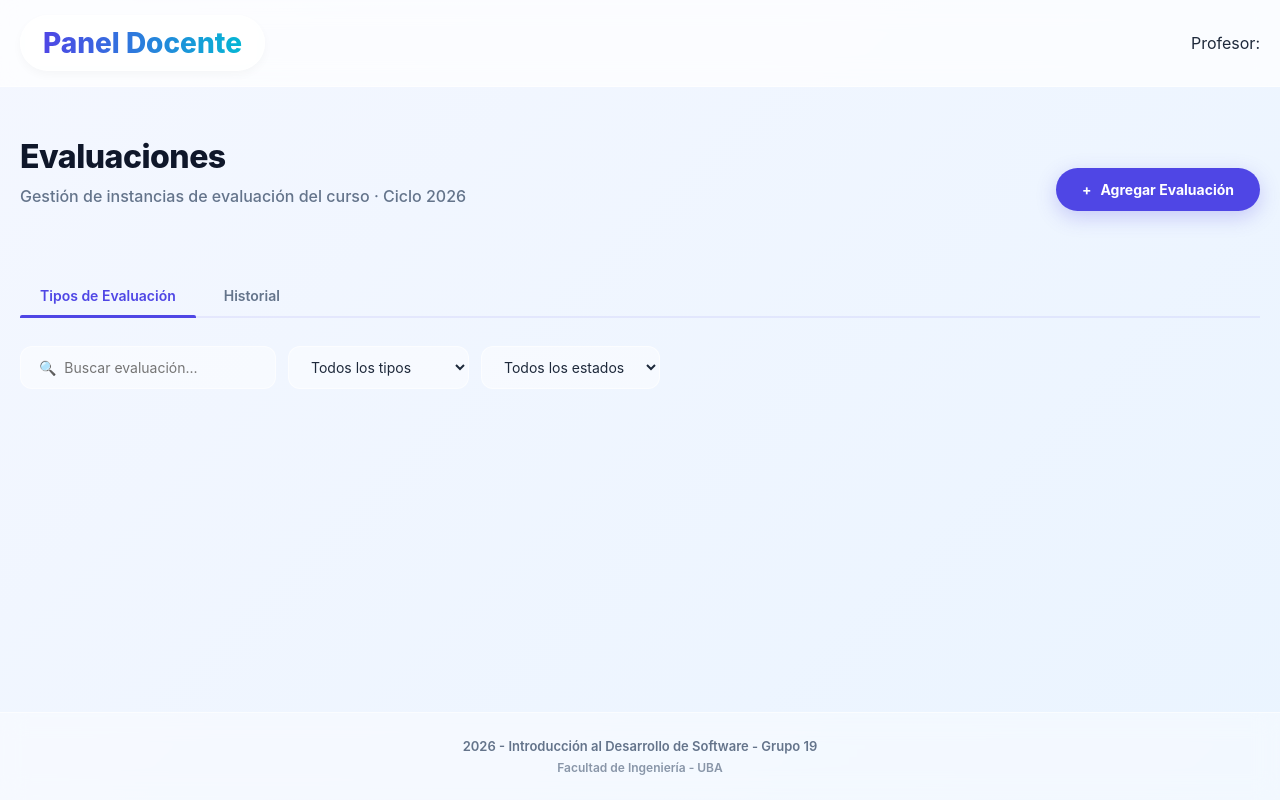
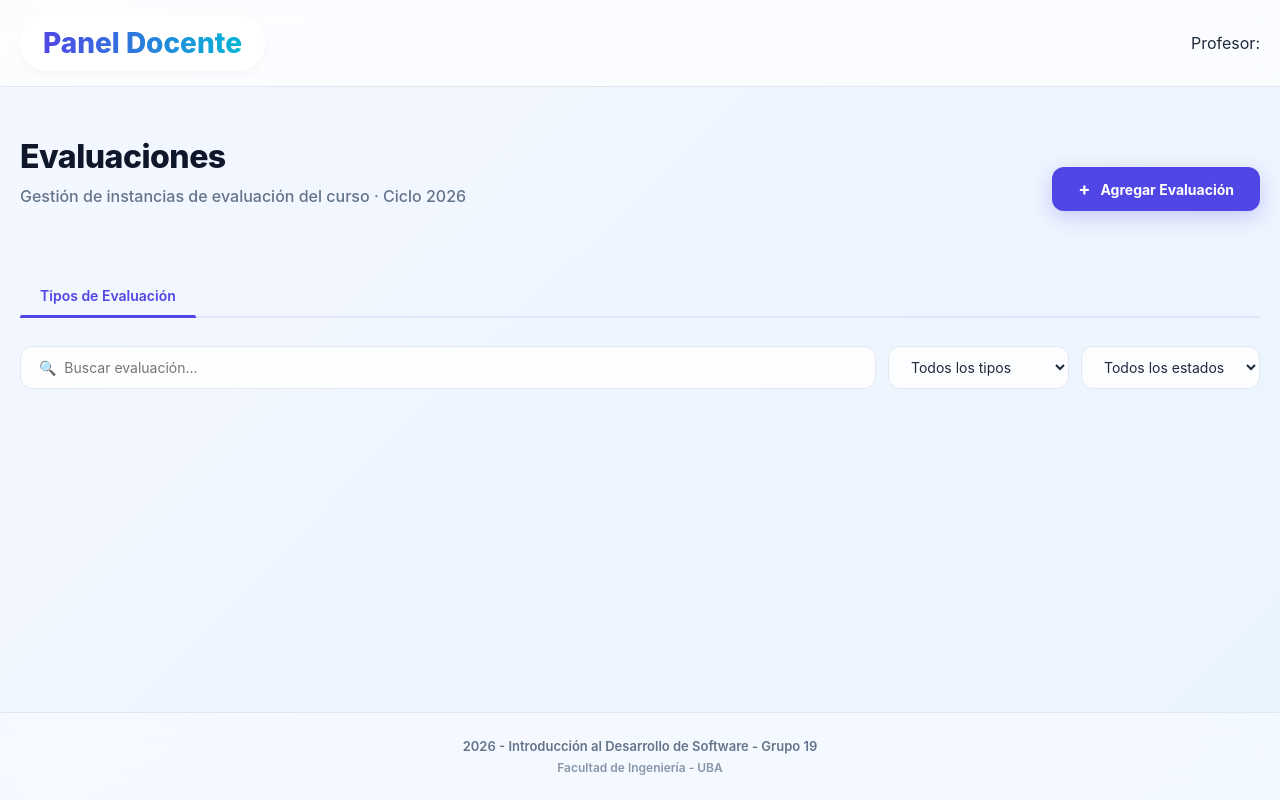
Before and after one commit to marco-ingenieria/fiubyte, a Flask app: page /evaluaciones in a window 1280 px wide. Run offline with Flask 3, Linux system fonts and the light colour scheme.

Commit message:
Actualizo estilos y template de registro de evaluaciones

```diff
--- a/FRONT/static/style/registro_evaluaciones.css
+++ b/FRONT/static/style/registro_evaluaciones.css
@@ -1,3 +1,14 @@
+/* --- Variables base --- */
+:root {
+  --color-primario: #4f46e5;
+  --color-primario-hover: #4338ca;
+  --texto-oscuro: #1e293b;
+  --texto-mutado: #64748b;
+  --blanco-vidrio: rgba(255, 255, 255, 0.8);
+  --borde-vidrio: #e2e8f0;
+}
+
+/* --- Layout Principal --- */
 #page-header {
   display: flex;
   justify-content: space-between;
@@ -7,28 +18,33 @@
   flex-wrap: wrap;
 }
 
+/* --- Botón Agregar --- */
 #btn-crear {
   display: inline-flex;
   align-items: center;
-  gap: 9px;
+  gap: 10px;
   background: var(--color-primario);
   color: white;
   border: none;
-  border-radius: 50px;
+  border-radius: 12px;
   padding: 13px 26px;
   font-family: inherit;
   font-size: 14px;
   font-weight: 700;
   cursor: pointer;
   box-shadow: 0 6px 20px rgba(79, 70, 229, 0.25);
-  transition: all 0.25s ease;
+  transition: all 0.3s cubic-bezier(0.4, 0, 0.2, 1);
 }
 
 #btn-crear:hover {
   background: var(--color-primario-hover);
   transform: translateY(-2px);
+  box-shadow: 0 8px 25px rgba(79, 70, 229, 0.4);
 }
 
+#btn-crear span { font-size: 18px; line-height: 1; }
+
+/* --- Tabs --- */
 #tabs {
   display: flex;
   gap: 8px;
@@ -49,13 +65,15 @@
   background: var(--color-primario); border-radius: 2px 2px 0 0;
 }
 
+/* --- Filtros --- */
 #filter-bar { display: flex; gap: 12px; margin-bottom: 22px; flex-wrap: wrap; }
 #search-input, #filter-bar select {
   background: var(--blanco-vidrio); border: 1px solid var(--borde-vidrio); border-radius: 12px;
   padding: 11px 18px; font-family: inherit; font-size: 14px; outline: none; color: var(--texto-oscuro);
 }
+#search-input { flex: 1; min-width: 250px; }
 
-/* 3. Listado de Tarjetas Dinámicas y Avatares */
+/* --- Listado de Tarjetas --- */
 #eval-list { display: flex; flex-direction: column; gap: 14px; }
 #eval-list > div {
   background: var(--blanco-vidrio); border: 1px solid var(--borde-vidrio);
@@ -65,6 +83,7 @@
 
 #eval-list > div:hover { transform: translateY(-4px); background: rgba(255, 255, 255, 0.6); }
 
+/* Avatares */
 #eval-list div[data-avatar="tp"] { background: linear-gradient(135deg, #818cf8, #6366f1); color: white; }
 #eval-list div[data-avatar="parcial"] { background: linear-gradient(135deg, #fb923c, #f59e0b); color: white; }
 #eval-list div[data-avatar="final"] { background: linear-gradient(135deg, #10b981, #059669); color: white; }
@@ -76,23 +95,13 @@
 }
 
 #eval-list > div > div:nth-child(2) { flex: 1; }
-#eval-list > div > div:nth-child(2) h2 { font-size: 16px; font-weight: 700; color: var(--texto-oscuro); }
+#eval-list > div > div:nth-child(2) h2 { font-size: 16px; font-weight: 700; color: var(--texto-oscuro); margin: 0; }
 
+/* Tags y Fechas */
 span[data-tag] { font-size: 11px; font-weight: 700; text-transform: uppercase; padding: 3px 10px; border-radius: 50px; }
-span[data-tag="regular"] { background: rgba(99, 102, 241, 0.1); color: #4f46e5; }
-span[data-tag="recup"] { background: rgba(14, 165, 233, 0.1); color: #0ea5e9; }
+span[data-deadline] { padding: 4px 12px; border-radius: 50px; font-size: 12px; font-weight: 600; display: inline-flex; align-items: center; gap: 4px; }
 
-span[data-deadline] { padding: 4px 12px; border-radius: 50px; font-size: 12px; font-weight: 600; display: inline-flex; align-items: center; gap: 4px; }
-span[data-deadline="ok"] { background: rgba(16, 185, 129, 0.1); color: #059669; }
-span[data-deadline="warn"] { background: rgba(245, 158, 11, 0.12); color: #d97706; }
-span[data-deadline="late"] { background: rgba(239, 68, 68, 0.1); color: #dc2626; }
-
-#eval-list > div > div:last-child { display: flex; gap: 8px; }
-#eval-list > div > div:last-child button {
-  width: 36px; height: 36px; border-radius: 10px; border: 1px solid var(--borde-vidrio);
-  background: white; cursor: pointer; display: flex; align-items: center; justify-content: center;
-}
-
+/* --- Modales --- */
 #modal-overlay, #confirm-overlay {
   position: fixed; inset: 0; background: rgba(15, 23, 42, 0.4); backdrop-filter: blur(6px);
   z-index: 500; display: none; align-items: center; justify-content: center; padding: 20px;
@@ -100,25 +109,25 @@ span[data-deadline="late"] { background: rgba(239, 68, 68, 0.1); color: #dc2626;
 
 #modal-overlay[data-state="open"], #confirm-overlay[data-state="open"] { display: flex; }
 #modal, #confirm-box { background: white; border-radius: 24px; width: 100%; max-width: 540px; padding: 30px; }
-#modal-header { display: flex; align-items: center; justify-content: space-between; margin-bottom: 20px; border-bottom: 1px solid #f1f5f9; padding-bottom: 15px; }
 
-div[data-form-row="double"] { display: grid; grid-template-columns: 1fr 1fr; gap: 16px; margin-bottom: 14px; }
-div[data-form-row="single"] { margin-bottom: 14px; }
+#modal-body label {
+  display: block; font-size: 11px; font-weight: 700;
+  color: var(--texto-mutado); /* Corregido */
+  text-transform: uppercase; margin-bottom: 6px;
+}
 
-#modal-body label { display: block; font-size: 11px; font-weight: 700; color: var(--texto-mutated); text-transform: uppercase; margin-bottom: 6px; }
-#modal-body input, #modal-body select, #modal-body textarea { width: 100%; padding: 11px; border: 1.5px solid #e2e8f0; border-radius: 10px; font-family: inherit; outline: none; }
-#modal-body input:focus, #modal-body select:focus, #modal-body textarea:focus { border-color: var(--color-primario); }
+#modal-body input, #modal-body select, #modal-body textarea {
+  width: 100%; padding: 11px; border: 1.5px solid #e2e8f0; border-radius: 10px;
+  font-family: inherit; outline: none; margin-bottom: 14px;
+}
 
-#modal-footer { display: flex; justify-content: flex-end; gap: 12px; margin-top: 24px; }
-#modal-footer button, #confirm-box button { padding: 10px 22px; border-radius: 50px; cursor: pointer; font-family: inherit; font-size: 13px; font-weight: 600; }
-#modal-footer button:first-child, div[data-confirm-actions="row"] button:first-child { border: 1.5px solid #e2e8f0; background: white; color: var(--texto-mutado); }
-#modal-footer button:last-child { border: none; background: var(--color-primario); color: white; font-weight: 700; }
-div[data-confirm-actions="row"] button:last-child { border: none; background: #ef4444; color: white; font-weight: 700; }
+/* --- Responsive --- */
+@media (max-width: 600px) {
+  #page-header { flex-direction: column; align-items: stretch; }
+  div[data-form-row="double"] { grid-template-columns: 1fr; }
+  #btn-crear { justify-content: center; }
+}
 
-#pagination { display: flex; align-items: center; justify-content: space-between; margin-top: 34px; }
-#page-buttons { display: flex; gap: 8px; }
-#page-buttons button { min-width: 38px; height: 38px; border-radius: 10px; border: 1px solid var(--borde-vidrio); background: white; cursor: pointer; font-weight: 600; }
-#page-buttons button[data-active="true"] { background: var(--color-primario); color: white; border-color: var(--color-primario); }
-
+/* --- Estados --- */
 #empty-state { text-align: center; padding: 50px 20px; display: none; }
 #empty-state[data-state="visible"] { display: block; }
--- a/FRONT/templates/registro_evaluaciones.html
+++ b/FRONT/templates/registro_evaluaciones.html
@@ -19,7 +19,6 @@
 
     <div id="tabs">
       <button onclick="switchTab(this,'tipos')" data-active="true">Tipos de Evaluación</button>
-      <button onclick="switchTab(this,'historial')">Historial</button>
     </div>
 
     <div id="filter-bar">
@@ -94,10 +93,6 @@
             <label>Fecha de Evaluación</label>
             <input id="f-fecha" type="date">
           </div>
-          <div>
-            <label>Fecha Límite Notas</label>
-            <input id="f-deadline" type="date">
-          </div>
         </div>
 
         <div data-form-row="single">
```
